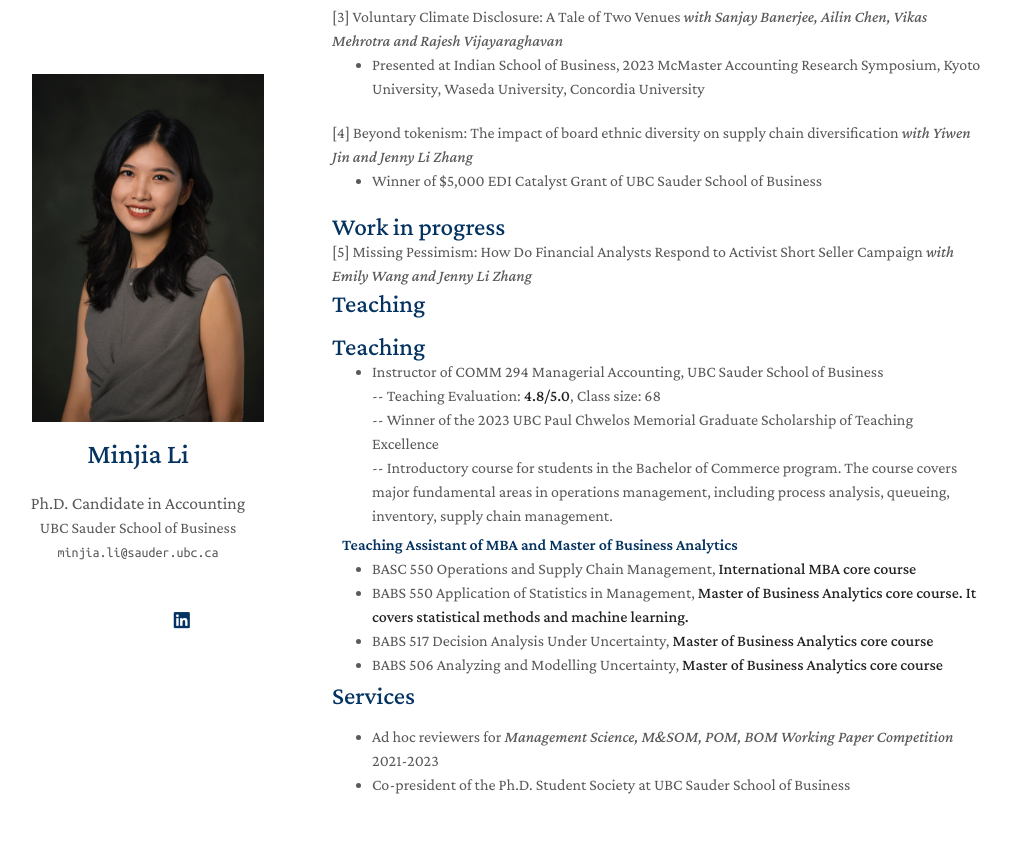
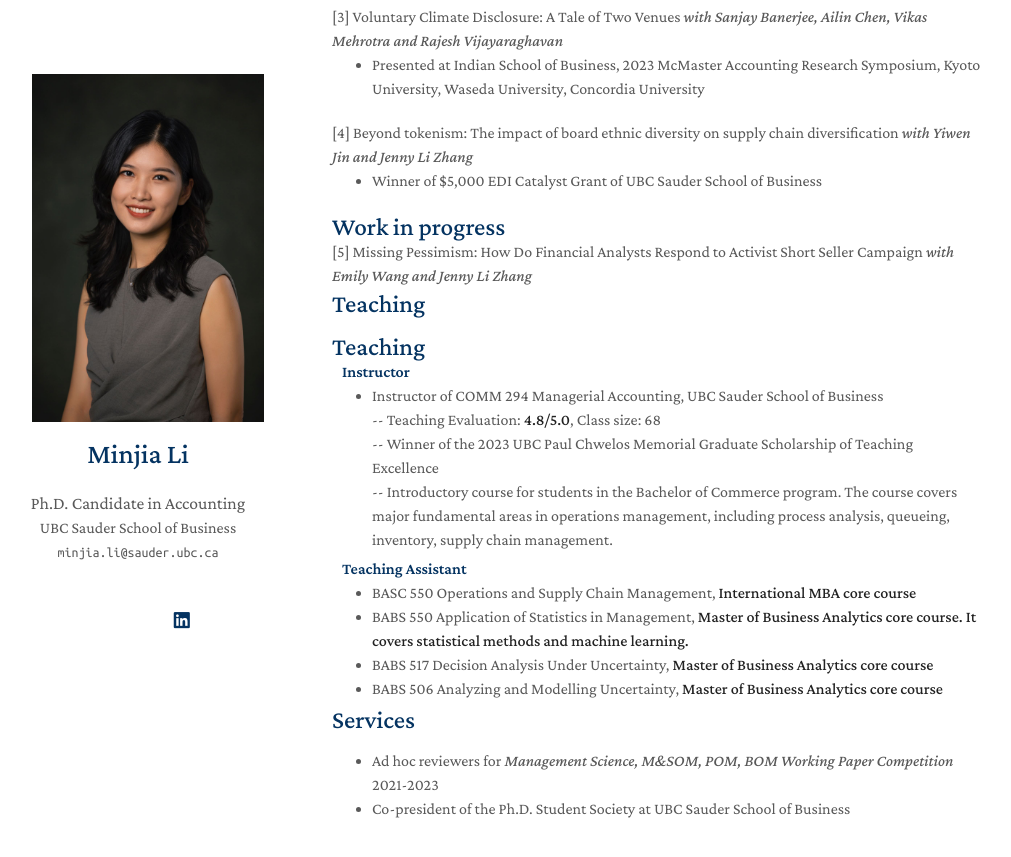
Before and after one commit to zeyang1225/zeyang1225.github.io, a Jekyll site: the page built from index.md, in a window 1280 px wide and 900 px high, scrolled down 883 px. Shown: the top 857 px of the window, without its empty margins (138-1149 px from the left). Built offline with Jekyll 4.4.1, drawn with Linux system fonts in a browser that asks for light colours; nearby versions of some CDN libraries; a style sheet for code colours, icons or effects is not loaded; our own code applies the rules of GitHub Pages for plain Markdown files.

Commit message:
Update teaching.md

```diff
--- a/_includes/teaching.md
+++ b/_includes/teaching.md
@@ -1,5 +1,7 @@
 ## Teaching
 <h2 id="teaching" style="margin: 2px 0px 0px;">Teaching</h2>
+
+<h4 style="margin:0 10px 0;">Instructor</h4>
 <ul style="margin:0 0 5px;">
   <li><autocolor>Instructor of COMM 294 Managerial Accounting, UBC Sauder School of Business</autocolor></li>
       -- Teaching Evaluation: <strong>4.8/5.0</strong>, Class size: 68 <br>
@@ -7,7 +9,7 @@
       -- Introductory course for students in the Bachelor of Commerce program. The course covers major fundamental areas in operations management, including process analysis, queueing, inventory, supply chain management.<br>
 </ul>
 
-<h4 style="margin:0 10px 0;">Teaching Assistant of MBA and Master of Business Analytics</h4>
+<h4 style="margin:0 10px 0;">Teaching Assistant</h4>
 <ul style="margin:0 0 5px;">
        <li><autocolor>BASC 550 Operations and Supply Chain Management, <strong>International MBA core course</strong></autocolor></li>
        <li><autocolor>BABS 550 Application of Statistics in Management, <strong>Master of Business Analytics core course. It covers statistical methods and machine learning.</strong></autocolor></li>
```
